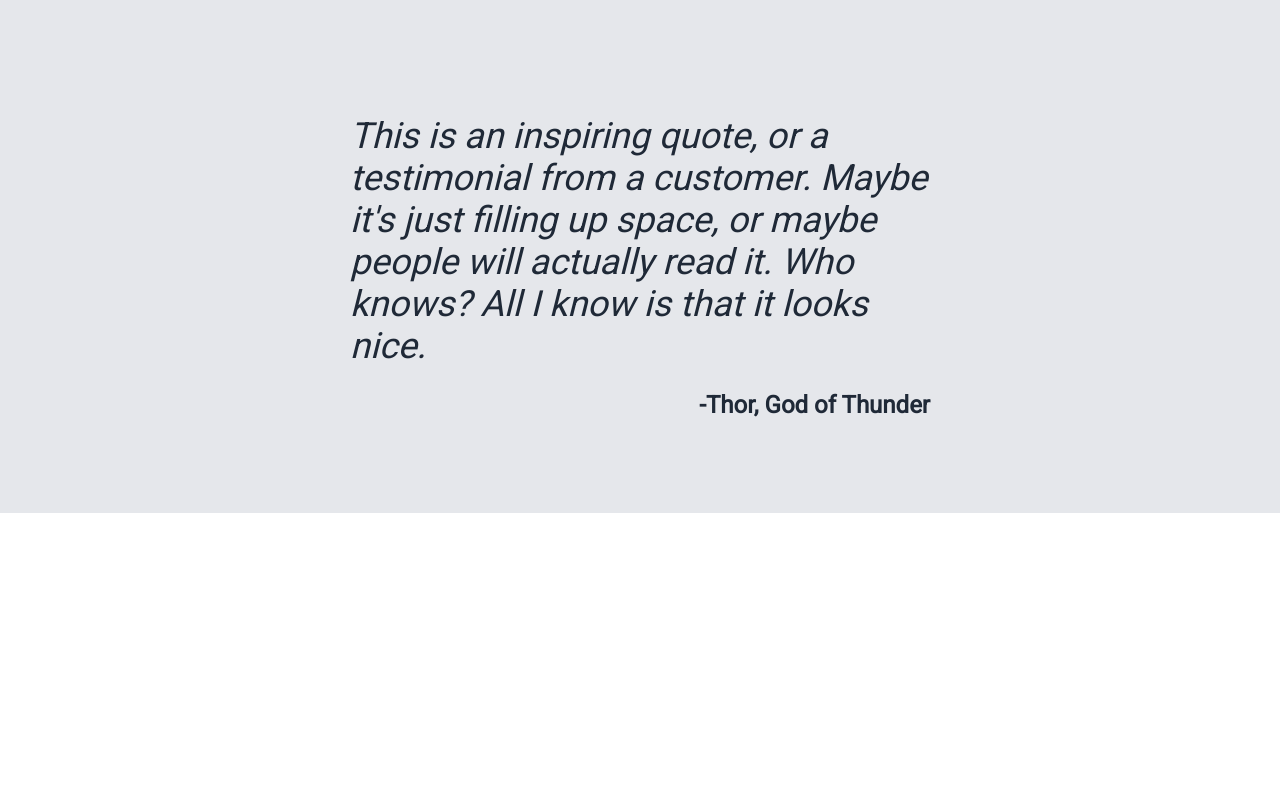
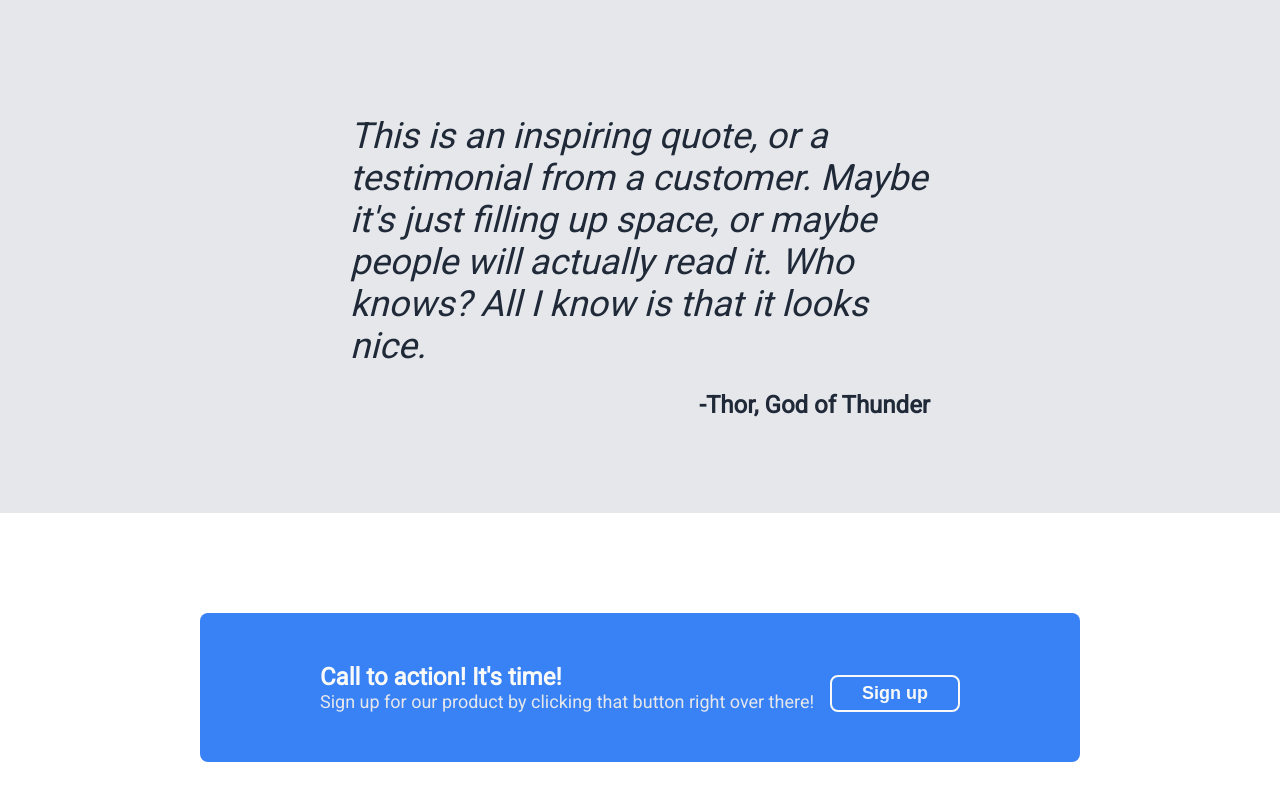
Before and after one commit to Rui-1004/landing-page, a plain HTML site: page index.html in a window 1280 px wide. Shown: the part 1638-2438 px from the top of the page. Before the commit the page ends 2151 px from the top, so only its background shows below. Drawn offline with Linux system fonts and the light colour scheme.

Commit message:
Add sign up section
Layed out with flexbox and styled.

```diff
--- a/index.html
+++ b/index.html
@@ -58,5 +58,14 @@
       <p class="quote-text">This is an inspiring quote, or a testimonial from a customer. Maybe it's just filling up space, or maybe people will actually read it. Who knows? All I know is that it looks nice.</p>
       <p class="quote-author">-Thor, God of Thunder</p>
     </div>
+
+    <div class="sign-up">
+      <div class="sign-up-text">
+        <h3>Call to action! It's time!</h3>
+        <p>Sign up for our product by clicking that button right over there!</p>
+      </div>
+
+      <button>Sign up</button>
+    </div>
   </body>
 </html>
--- a/style.css
+++ b/style.css
@@ -155,3 +155,38 @@ a {
   font-weight: bold;
   color: #1F2937;
 }
+
+/* sign up section */
+
+.sign-up {
+  display: flex;
+  justify-content: space-between;
+  background-color: #3882F6;
+  margin: 100px 200px;
+  padding: 50px 120px;
+  border-radius: 8px;
+}
+
+.sign-up-text h3 {
+  color: #F9FAF8;
+  font-size: 24px;
+  margin: 0;
+}
+
+.sign-up-text p {
+  color: #E5E7EB;
+  font-size: 18px;
+  margin: 0;
+}
+
+.sign-up button {
+  border: 2px solid #F9FAF8;
+  font-weight: bold;
+  border-radius: 8px;
+  padding: 0px 30px;
+  color: #F9FAF8;
+  font-size: 18px;
+  background-color: #3882F6;
+  min-height: 37px;
+  align-self: flex-end;
+}
```
